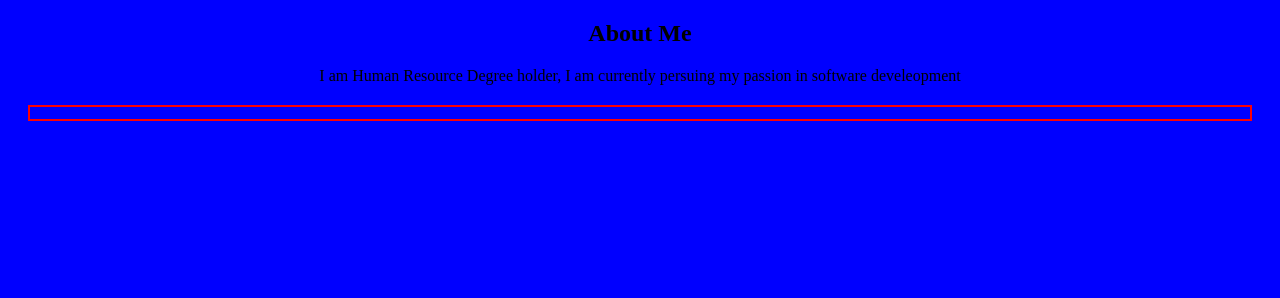
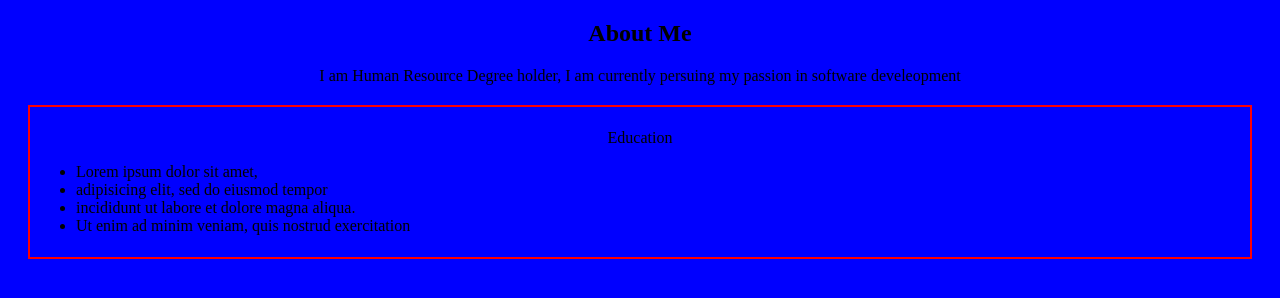
Before and after one commit to Jaloch-glitch/1st-ip, a plain HTML site: page index.html in a window 1280 px wide. Shown: the part 60-358 px from the top of the page. Drawn offline with Linux system fonts and the light colour scheme.

Commit message:
add my first personal detail Education, with class p1 to define all my personal detail headings

```diff
--- a/index.html
+++ b/index.html
@@ -11,7 +11,13 @@
    <p class="topic">I am Human Resource Degree holder, I am currently persuing my passion in software develeopment</p>
 
    <div class="test-box">
-    </div>
+    <p class="p1">Education</p>
+        <ul>
+           <li>Lorem ipsum dolor sit amet,</li>
+           <li>adipisicing elit, sed do eiusmod tempor</li>
+           <li>incididunt ut labore et dolore magna aliqua.</li>
+           <li>Ut enim ad minim veniam, quis nostrud exercitation</li>
+        </ul></div>
 
 
 
```
